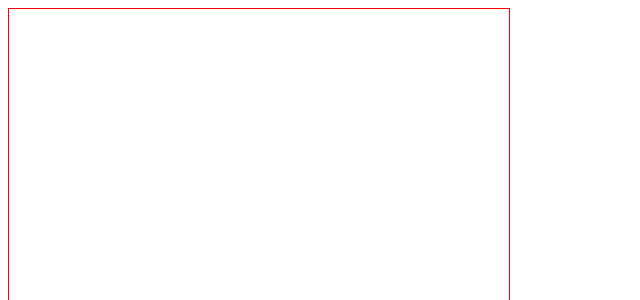
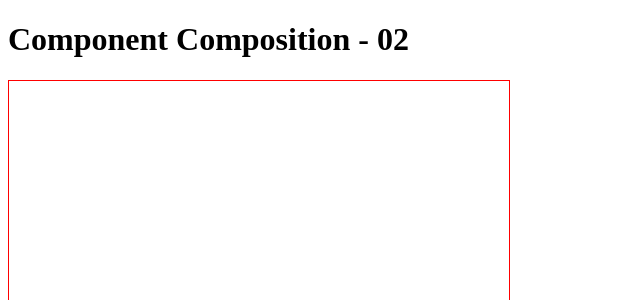
Before and after one commit to hershellayton95/esercizi-react, a React (Create React App) app: page / in a window 1280 px wide. Shown: the top 300 px of the page, without its empty margins (0-640 px from the left). Built offline with nearby package versions, Linux system fonts and the light colour scheme.

Commit message:
create component composition 02

```diff
--- a/src/App.js
+++ b/src/App.js
@@ -6,7 +6,7 @@ export class App extends React.Component {
 
         return (
             <div>
-                <Container>
+                <Container title={"Component Composition - 02"}>
                     <div></div>
                 </Container>
             </div>
--- a/src/Container.js
+++ b/src/Container.js
@@ -6,6 +6,7 @@ export class Container extends React.Component {
     render() {
         return (
             <div className={"container"}>
+                <h1>{this.props.title}</h1>
                 {this.props.children}
             </div>
         )
```
Also changed, not shown: Component Composition - 01.txt (deleted), Component Composition - 02.txt (added).
